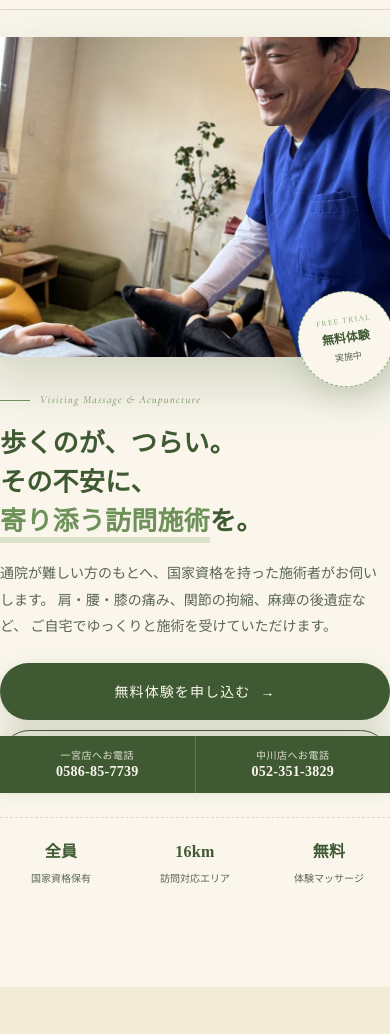
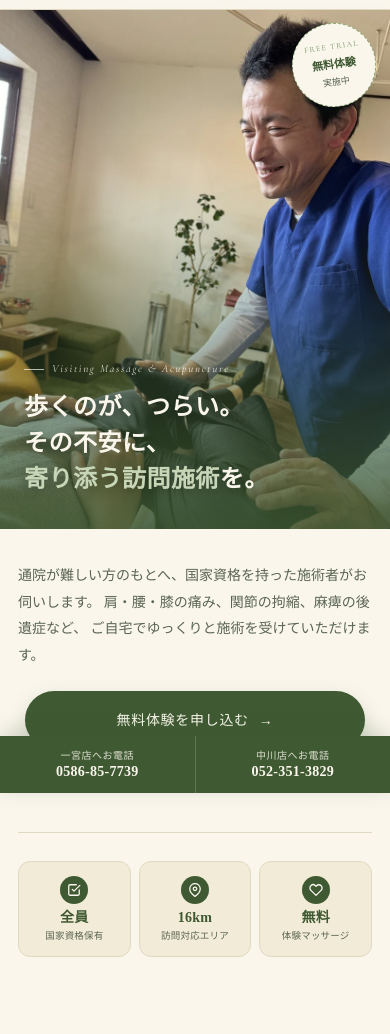
Before and after one commit to maestroichinomiya-ux/leafchiryouin, a plain HTML site: page index.html in a window 390 px wide. Shown: the part 51-1085 px from the top of the page. Drawn offline with nearby package versions, Linux system fonts and the light colour scheme.

Commit message:
Add files via upload

```diff
--- a/index.html
+++ b/index.html
@@ -49,14 +49,7 @@
     font-size:16px;line-height:2;color:var(--ink-soft);
     margin-bottom:36px;max-width:520px;
   }
-  .hero-cta-group{display:flex;gap:14px;flex-wrap:wrap;margin-bottom:40px}
-  .hero-trust{display:flex;gap:28px;padding-top:28px;border-top:1px dashed var(--line)}
-  .trust-item{font-size:12px;color:var(--ink-soft)}
-  .trust-item strong{
-    display:block;font-family:'Noto Serif JP',serif;
-    font-size:22px;color:var(--green-deep);font-weight:700;
-    letter-spacing:.02em;margin-bottom:2px;
-  }
+  .hero-cta-group{display:flex;gap:14px;flex-wrap:wrap;margin-bottom:40px;align-items:center}
   .hero-visual{position:relative}
   .hero-photo{
     width:100%;aspect-ratio:4/5;
@@ -86,6 +79,43 @@
     position:absolute;font-family:'Cormorant Garamond',serif;font-style:italic;
     color:var(--green);opacity:.4;font-size:120px;
     bottom:-20px;left:-30px;line-height:1;pointer-events:none;
+  }
+  /* PCではオーバーレイコピーは非表示 */
+  .hero-overlay-copy{display:none}
+
+  /* ========== HERO TRUST(信頼指標)=== */
+  .hero-trust{
+    display:grid;grid-template-columns:repeat(3,1fr);
+    gap:14px;padding-top:32px;
+    border-top:1px solid var(--line);
+  }
+  .trust-item{
+    background:var(--cream-deep);
+    padding:18px 14px;border-radius:14px;
+    border:1px solid var(--line);
+    text-align:center;
+    transition:.3s;position:relative;
+  }
+  .trust-item:hover{
+    border-color:var(--green);
+    background:#fff;
+  }
+  .trust-icon{
+    width:36px;height:36px;margin:0 auto 8px;
+    background:var(--green-deep);
+    border-radius:50%;
+    display:flex;align-items:center;justify-content:center;
+    color:var(--cream);
+  }
+  .trust-icon svg{width:18px;height:18px}
+  .trust-item strong{
+    display:block;font-family:'Noto Serif JP',serif;
+    font-size:18px;color:var(--green-deep);font-weight:700;
+    letter-spacing:.02em;margin-bottom:2px;line-height:1.2;
+  }
+  .trust-item span{
+    font-size:11px;color:var(--ink-soft);
+    letter-spacing:.04em;line-height:1.4;display:block;
   }
 
   /* ========== WORRIES ========== */
@@ -369,49 +399,117 @@
     .container{padding:0 18px}
 
     /* === HERO === */
-    .hero{padding-top:64px}
+    .hero{padding-top:60px}
     .hero-inner{
       grid-template-columns:1fr;
-      gap:24px;
-      padding:24px 0 50px;
+      gap:0;
+      padding:0 18px;
       min-height:auto;
     }
-    .hero-visual{order:-1;margin:0 -18px}
+    /* 画像にオーバーレイでコピーを乗せる */
+    .hero-visual{
+      order:-1;margin:0 -18px;
+      position:relative;
+    }
+    /* SPでのコピーエリア(画像の下、左右余白付き) */
+    .hero-copy{
+      padding:32px 0 50px;
+    }
     .hero-photo{
-      aspect-ratio:4/3;
-      border-radius:0 0 24px 24px;
+      aspect-ratio:3/4;
+      border-radius:0;
+      box-shadow:none;
     }
+    .hero-photo::after{
+      content:"";position:absolute;inset:0;
+      background:linear-gradient(180deg,
+        rgba(0,0,0,0) 30%,
+        rgba(63,90,51,0.4) 65%,
+        rgba(63,90,51,0.85) 100%);
+    }
+    .hero-overlay-copy{
+      position:absolute;left:24px;right:24px;bottom:32px;
+      z-index:2;color:var(--cream);
+    }
+    .hero-overlay-eyebrow{
+      font-family:'Cormorant Garamond',serif;font-style:italic;
+      font-size:11px;color:rgba(250,246,236,.85);
+      letter-spacing:.15em;margin-bottom:10px;
+      display:inline-flex;align-items:center;gap:8px;
+    }
+    .hero-overlay-eyebrow::before{
+      content:"";width:20px;height:1px;
+      background:rgba(250,246,236,.7);
+    }
+    .hero-overlay-copy h1{
+      font-family:'Noto Serif JP',serif;font-weight:700;
+      font-size:24px;line-height:1.5;color:var(--cream);
+      letter-spacing:.02em;margin-bottom:0;
+      text-shadow:0 2px 12px rgba(0,0,0,.3);
+    }
+    .hero-overlay-copy h1 .accent{
+      color:var(--green-soft);
+    }
+    .hero-overlay-copy h1 .accent::after{display:none}
     .hero-badge{
-      width:96px;height:96px;
-      top:auto;bottom:-30px;right:14px;
+      width:84px;height:84px;
+      top:auto;bottom:auto;
+      top:14px;right:14px;
     }
     .hero-badge small{font-size:8px}
-    .hero-badge strong{font-size:12px}
+    .hero-badge strong{font-size:11px}
     .hero-badge span{font-size:9px}
     .hero-leaf{display:none}
-    .hero-eyebrow{font-size:11px;margin-bottom:14px}
-    .hero h1{
-      font-size:26px;line-height:1.5;
-      margin-bottom:18px;letter-spacing:.01em;
-    }
-    .hero h1 .accent::after{height:6px;bottom:-2px}
+
+    /* SPではPCコピーを非表示、画像オーバーレイを表示 */
+    .hero-copy > .hero-eyebrow,
+    .hero-copy > h1{display:none}
+    .hero-overlay-copy{display:block}
+
     .hero-lead{
       font-size:14px;line-height:1.9;
-      margin-bottom:24px;
+      margin-bottom:24px;max-width:none;
     }
     .hero-lead br{display:none}
-    .hero-cta-group{gap:10px;margin-bottom:28px;flex-direction:column}
-    .hero-cta-group .btn-primary,
+
+    /* === ボタン:メイン主役、サブはテキストリンク === */
+    .hero-cta-group{
+      display:flex;gap:0;margin-bottom:32px;
+      flex-direction:column;align-items:center;
+    }
+    .hero-cta-group .btn-primary{
+      width:100%;max-width:340px;
+      justify-content:center;
+      padding:16px 24px;font-size:14px;
+      letter-spacing:.05em;
+      box-shadow:0 8px 20px rgba(63,90,51,.22);
+    }
     .hero-cta-group .btn-secondary{
-      width:100%;justify-content:center;
-      padding:16px 20px;font-size:14px;
+      background:transparent;
+      border:none;
+      color:var(--green-mid);
+      padding:14px 0;
+      font-size:13px;
+      text-decoration:underline;
+      text-underline-offset:4px;
+      width:auto;
     }
+    .hero-cta-group .btn-secondary:hover{
+      background:transparent;color:var(--green-deep);
+    }
+
+    /* === 信頼指標(SP) === */
     .hero-trust{
-      gap:12px;padding-top:20px;
-      justify-content:space-between;
+      gap:8px;padding-top:28px;
+      border-top:1px solid var(--line);
     }
-    .trust-item{font-size:10px;flex:1;text-align:center}
-    .trust-item strong{font-size:16px}
+    .trust-item{
+      padding:14px 8px;border-radius:12px;
+    }
+    .trust-icon{width:28px;height:28px;margin-bottom:6px}
+    .trust-icon svg{width:14px;height:14px}
+    .trust-item strong{font-size:14px}
+    .trust-item span{font-size:9.5px;letter-spacing:.02em}
 
     /* === セクション全般 === */
     section{padding:50px 0}
@@ -584,9 +682,27 @@
         <a href="#flow" class="btn-secondary">ご利用の流れを見る</a>
       </div>
       <div class="hero-trust">
-        <div class="trust-item"><strong>全員</strong>国家資格保有</div>
-        <div class="trust-item"><strong>16km</strong>訪問対応エリア</div>
-        <div class="trust-item"><strong>無料</strong>体験マッサージ</div>
+        <div class="trust-item">
+          <div class="trust-icon">
+            <svg viewBox="0 0 24 24" fill="none" stroke="currentColor" stroke-width="2.2" stroke-linecap="round" stroke-linejoin="round"><path d="M9 11l3 3L22 4"/><path d="M21 12v7a2 2 0 0 1-2 2H5a2 2 0 0 1-2-2V5a2 2 0 0 1 2-2h11"/></svg>
+          </div>
+          <strong>全員</strong>
+          <span>国家資格保有</span>
+        </div>
+        <div class="trust-item">
+          <div class="trust-icon">
+            <svg viewBox="0 0 24 24" fill="none" stroke="currentColor" stroke-width="2.2" stroke-linecap="round" stroke-linejoin="round"><path d="M21 10c0 7-9 13-9 13s-9-6-9-13a9 9 0 0 1 18 0z"/><circle cx="12" cy="10" r="3"/></svg>
+          </div>
+          <strong>16km</strong>
+          <span>訪問対応エリア</span>
+        </div>
+        <div class="trust-item">
+          <div class="trust-icon">
+            <svg viewBox="0 0 24 24" fill="none" stroke="currentColor" stroke-width="2.2" stroke-linecap="round" stroke-linejoin="round"><path d="M20.84 4.61a5.5 5.5 0 0 0-7.78 0L12 5.67l-1.06-1.06a5.5 5.5 0 0 0-7.78 7.78l1.06 1.06L12 21.23l7.78-7.78 1.06-1.06a5.5 5.5 0 0 0 0-7.78z"/></svg>
+          </div>
+          <strong>無料</strong>
+          <span>体験マッサージ</span>
+        </div>
       </div>
     </div>
     <div class="hero-visual">
@@ -595,6 +711,14 @@
           <source srcset="images/hero.webp" type="image/webp">
           <img src="images/hero.jpg" alt="患者さまに親身に寄り添う一宮訪問マッサージ" loading="eager">
         </picture>
+        <div class="hero-overlay-copy">
+          <div class="hero-overlay-eyebrow">Visiting Massage &amp; Acupuncture</div>
+          <h1>
+            歩くのが、つらい。<br>
+            その不安に、<br>
+            <span class="accent">寄り添う訪問施術</span>を。
+          </h1>
+        </div>
       </div>
       <div class="hero-badge">
         <small>FREE TRIAL</small>
```
